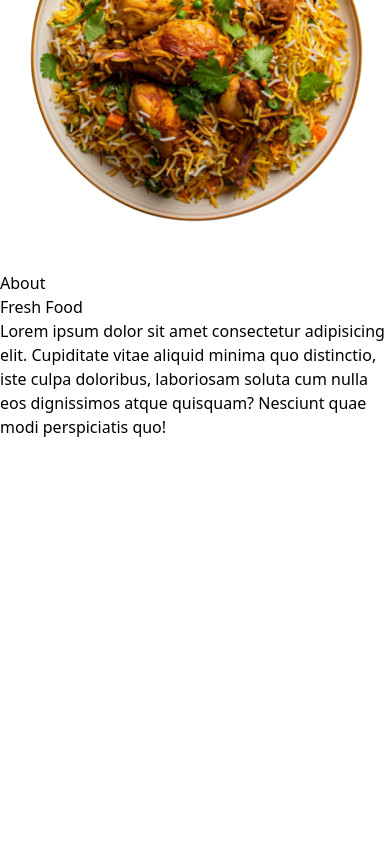
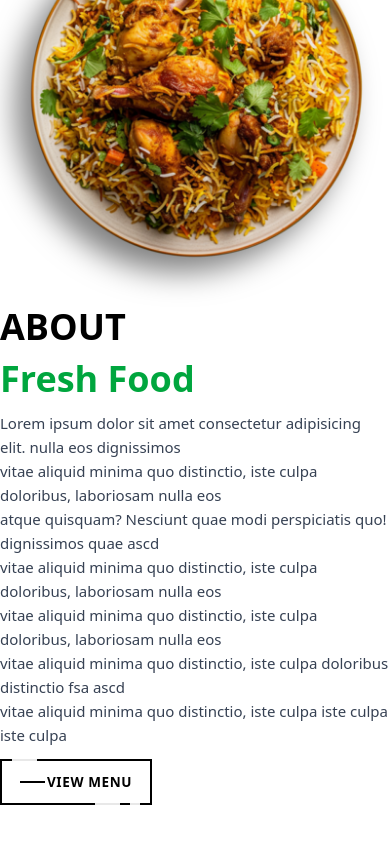
Before and after one commit to nadunmA/food-react-web, a React (Vite) app in the folder food/: page / in a window 390 px wide. Shown: the part 978-1822 px from the top of the page. Before the commit the page ends 1465 px from the top, so only its background shows below. Built offline with nearby package versions, Linux system fonts and the light colour scheme.

Commit message:
adjust responsive part

```diff
--- a/food/src/Components/AboutBanner/Abanner.jsx
+++ b/food/src/Components/AboutBanner/Abanner.jsx
@@ -1,32 +1,64 @@
-import React from 'react'
-import Banner from "../../assets/birab.png"
+import React from "react";
+import Banner from "../../assets/birab.png";
 
 const Abanner = () => {
-
   return (
-
-    <div className='min-h-[620px] flex justify-center items-center py-12 sm:py-0'>
-
-        <div className='container'>
-            <div className='grid grid-cols-1 sm:grid-cols-2 gap-6'>
+    <div className="min-h-[620px] flex justify-center items-center py-12 sm:py-0">
+      <div className="container">
+        <div className="grid grid-cols-1 sm:grid-cols-2 gap-6">
           {/*Image section*/}
-                <div>
-                    <img src={Banner} alt="About logo" />
+          <div className="flex justify-center items-center">
+            <img
+              src={Banner}
+              alt="About logo"
+              className="max-w-[450px] w-full mx-auto shadow-1 mt-9 "
+            />
           </div>
 
           {/*Text section*/}
 
+          <div className="flex flex-col justify-center gap-3 sm:pt-0">
+            <p className="uppercase text-4xl font-bold text-dark">About</p>
+            <h1 className="text-4xl text-grren-600 font-semibold font-cursive text-green-600">
+              Fresh Food
+            </h1>
+            <p className="font-sans leading-6 text-gray-700 text-[15px] md:text-base">
+              Lorem ipsum dolor sit amet consectetur adipisicing elit. nulla eos
+              dignissimos
+              <br />
+              vitae aliquid minima quo distinctio, iste culpa doloribus,
+              laboriosam nulla eos
+              <br />
+              atque quisquam? Nesciunt quae modi perspiciatis quo! dignissimos
+              quae ascd
+              <br />
+              vitae aliquid minima quo distinctio, iste culpa doloribus,
+              laboriosam nulla eos
+              <br />
+              vitae aliquid minima quo distinctio, iste culpa doloribus,
+              laboriosam nulla eos
+              <br />
+              vitae aliquid minima quo distinctio, iste culpa doloribus
+              distinctio fsa ascd
+              <br />
+              vitae aliquid minima quo distinctio, iste culpa iste culpa iste
+              culpa
+            </p>
+
+            {/* Button part now inside text section */}
             <div>
-                    <p>About</p>
-                    <h1>Fresh Food</h1>
-                    <p>Lorem ipsum dolor sit amet consectetur adipisicing elit. Cupiditate vitae aliquid minima quo distinctio, iste culpa doloribus, laboriosam soluta cum nulla eos dignissimos atque quisquam? Nesciunt quae modi perspiciatis quo!</p>
-                </div>
-
+              <a className="btn" href="#">
+                <span className="top-key"></span>
+                <span className="text">View Menu</span>
+                <span className="bottom-key-1"></span>
+                <span className="bottom-key-2"></span>
+              </a>
             </div>
           </div>
+        </div>
+      </div>
+    </div>
+  );
+};
 
-    </div>
-  )
-}
-
-export default Abanner
+export default Abanner;
--- a/food/src/Components/Hero/Hero.jsx
+++ b/food/src/Components/Hero/Hero.jsx
@@ -3,7 +3,7 @@ import HeroJpeg from "./../../assets/hFood.png";
 
 const Hero = () => {
   return (
-    <div className="min-h-[550px] sm:min-h-[600px] bg-green-600 flex justify-center items-center">
+    <div className="shadow-1 min-h-[550px] sm:min-h-[600px] bg-green-600 flex justify-center items-center">
       <div className="container pb-8 sm:pb-0">
         <div className="grid grid-cols-1 sm:grid-cols-2 gap-8">
           {/*text content section*/}
--- a/food/src/Components/NavBar/NavBar.jsx
+++ b/food/src/Components/NavBar/NavBar.jsx
@@ -58,7 +58,7 @@ const NavBar = () => {
             </div>
 
             {/* Link section */}
-            <div className="hidden lg:flex justify-between items-center gap-4">
+            <div className="hidden lg:flex justify-between items-center gap-4 shadow-1">
               <ul className="hidden lg:flex justify-between items-center gap-4">
                 {Menu.map((menu) => (
                   <li key={menu.id}>
@@ -78,11 +78,11 @@ const NavBar = () => {
               {/*DropDown menu*/}
               {open && <div>
 
-                <ul className="bg-white space-y-3 p-4 rounded-md shadow-md absolute right-43 top-24 z-50">
+                <ul className="bg-white space-y-3 p-4 rounded-md shadow-md absolute right-43 top-24 z-50 shadow-1">
                   {Menu.map((menu) => (
                     <li key={menu.id}>
 
-                      <a href={menu.link} className="inline-block text-xl p-4 hover:bg-green-500 rounded-md hover:text-white w-full">
+                      <a href={menu.link} className="shadow-1 inline-block text-xl p-4 hover:bg-green-500 rounded-md hover:text-white w-full">
                         {menu.name}
                       </a>
 
--- a/food/src/index.css
+++ b/food/src/index.css
@@ -126,3 +126,122 @@
         @apply drop-shadow-[-15px_15px_15px_rgba(0,0,0,0.5)];
     }
 }
+
+
+
+
+/* Banner Button part */
+.btn {
+ background-color: transparent;
+ position: relative;
+ border: 2px solid #000;
+ border-radius: 0;
+ box-sizing: border-box;
+ color: #fff;
+ cursor: pointer;
+ display: inline-block;
+ font-weight: 700;
+ letter-spacing: 0.05em;
+ margin: 0;
+ outline: none;
+ overflow: visible;
+ padding: 1.25em 2em;
+ position: relative;
+ text-align: center;
+ text-decoration: none;
+ text-transform: none;
+ transition: all 0.3s ease-in-out;
+ user-select: none;
+ font-size: 13px;
+ font-size: 12px;
+ padding: 1em 1.5em;
+
+}
+
+
+.btn::before {
+ content: " ";
+ width: 1.5625rem;
+ height: 2px;
+ background: black;
+ top: 50%;
+ left: 1.5em;
+ position: absolute;
+ transform: translateY(-50%);
+ transform-origin: center;
+ transition: background 0.3s linear, width 0.3s linear;
+}
+
+.btn .text {
+ font-size: 1.125em;
+ line-height: 1.33333em;
+ padding-left: 2em;
+ display: block;
+ text-align: left;
+ transition: all 0.3s ease-in-out;
+ text-transform: uppercase;
+ text-decoration: none;
+ color: black;
+}
+
+.btn .top-key {
+ height: 2px;
+ width: 1.5625rem;
+ top: -2px;
+ left: 0.625rem;
+ position: absolute;
+ background: #e8e8e8;
+ transition: width 0.5s ease-out, left 0.3s ease-out;
+}
+
+.btn .bottom-key-1 {
+ height: 2px;
+ width: 1.5625rem;
+ right: 1.875rem;
+ bottom: -2px;
+ position: absolute;
+ background: #e8e8e8;
+ transition: width 0.5s ease-out, right 0.3s ease-out;
+}
+
+.btn .bottom-key-2 {
+ height: 2px;
+ width: 0.625rem;
+ right: 0.625rem;
+ bottom: -2px;
+ position: absolute;
+ background: #e8e8e8;
+ transition: width 0.5s ease-out, right 0.3s ease-out;
+}
+
+.btn:hover {
+ color: white;
+ background: black;
+}
+
+.btn:hover::before {
+ width: 0.9375rem;
+ background: white;
+}
+
+.btn:hover .text {
+ color: white;
+ padding-left: 1.5em;
+}
+
+.btn:hover .top-key {
+ left: -2px;
+ width: 0px;
+}
+
+.btn:hover .bottom-key-1,
+ .btn:hover .bottom-key-2 {
+ right: 0;
+ width: 0;
+}
+
+@media (max-width: 768px) {
+  .button-wrapper {
+    justify-content: center;
+  }
+}
```
Lines whose indentation alone changed are shown as unchanged.
